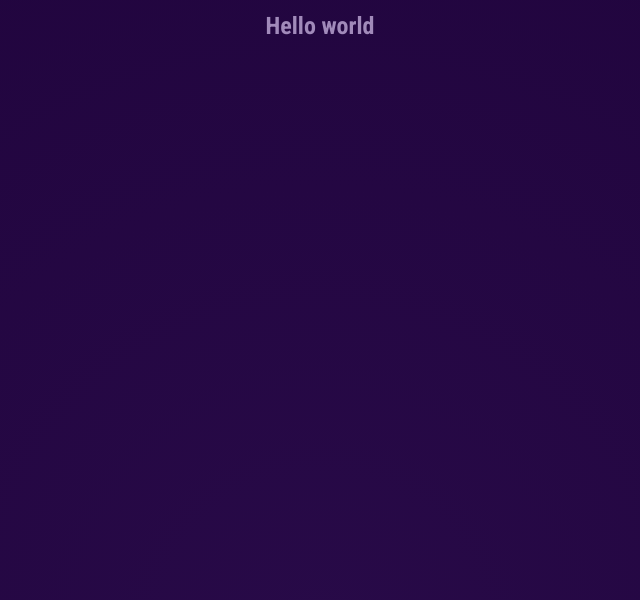
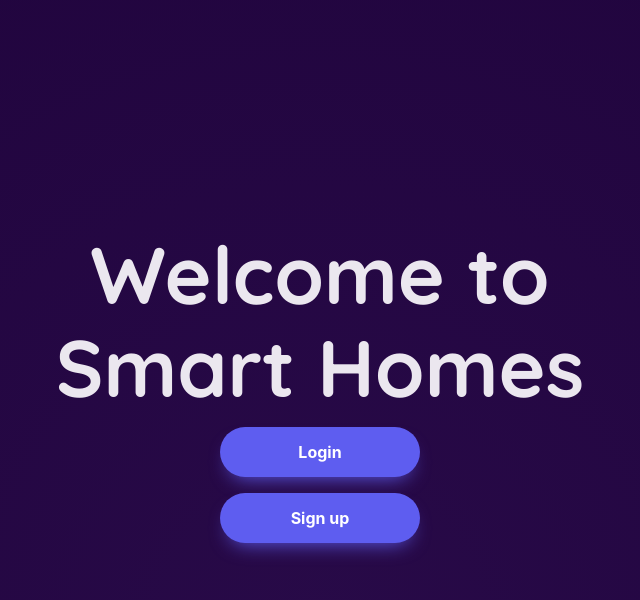
Before and after one commit to ChronicleWolfVR/Group7SoftwareEng, a React (Vite) app: page / in a window 1280 px wide. Shown: the top 600 px of the page, without its empty margins (320-960 px from the left). Built offline with nearby package versions, Linux system fonts and the light colour scheme.

Commit message:
Part of the title page complete

```diff
--- a/src/App.jsx
+++ b/src/App.jsx
@@ -8,9 +8,13 @@
 function App() {
   return (
     <>
-    <main>
-      <h2>Hello world</h2>
-    </main>
+      <main>
+        <h1 id="titlep1">Welcome to</h1>
+        <h1 id="titlep2">Smart Homes</h1>
+
+        <button id="button1">Login</button>
+        <button id="button2">Sign up</button>
+      </main>
     </>
   );
 }
--- a/src/index.css
+++ b/src/index.css
@@ -25,7 +25,75 @@ main {
   margin: auto;
 }
 
+#titlep1 {
+  text-align: center;
+  position: relative;
+  top: 10rem;
+  font-size: 5rem;
+}
 
+#button1 {
+  background: #5e5df0;
+  border-radius: 999px;
+  box-shadow: #5e5df0 0 10px 20px -10px;
+  box-sizing: border-box;
+  color: #ffffff;
+  cursor: pointer;
+  font-family: Inter, Helvetica, "Apple Color Emoji", "Segoe UI Emoji",
+    NotoColorEmoji, "Noto Color Emoji", "Segoe UI Symbol", "Android Emoji",
+    EmojiSymbols, -apple-system, system-ui, "Segoe UI", Roboto, "Helvetica Neue",
+    "Noto Sans", sans-serif;
+  font-size: 16px;
+  font-weight: 700;
+  line-height: 24px;
+  opacity: 1;
+  outline: 0 solid transparent;
+  padding: 8px 18px;
+  user-select: none;
+  -webkit-user-select: none;
+  touch-action: manipulation;
+  height: 50px;
+  width: 200px;
+  word-break: break-word;
+  border: 0;
+  display: block; /* Make the button a block element */
+  margin: 5rem auto 0; /* Add more space above the button and center it horizontally */
+}
+
+#button2 {
+  background: #5e5df0;
+  border-radius: 999px;
+  box-shadow: #5e5df0 0 10px 20px -10px;
+  box-sizing: border-box;
+  color: #ffffff;
+  cursor: pointer;
+  font-family: Inter, Helvetica, "Apple Color Emoji", "Segoe UI Emoji",
+    NotoColorEmoji, "Noto Color Emoji", "Segoe UI Symbol", "Android Emoji",
+    EmojiSymbols, -apple-system, system-ui, "Segoe UI", Roboto, "Helvetica Neue",
+    "Noto Sans", sans-serif;
+  font-size: 16px;
+  font-weight: 700;
+  line-height: 24px;
+  opacity: 1;
+  outline: 0 solid transparent;
+  padding: 8px 18px;
+  user-select: none;
+  -webkit-user-select: none;
+  touch-action: manipulation;
+  height: 50px;
+  width: 200px;
+  word-break: break-word;
+  border: 0;
+  display: block; /* Make the button a block element */
+  margin: 1rem auto 0; /* Add more space above the button and center it horizontally */
+}
+
+#titlep2 {
+  text-align: center;
+  position: relative;
+  top: 5rem;
+  font-size: 5rem;
+}
 
 main h2 {
   text-align: center;
@@ -34,8 +102,6 @@ main h2 {
   color: #a18aba;
 }
 
-
-
 #examples {
   margin: 3rem auto;
 }
@@ -43,8 +109,6 @@ main h2 {
 #examples h2 {
   text-align: left;
 }
-
-
 
 #tab-content {
   padding: 1rem;
```
